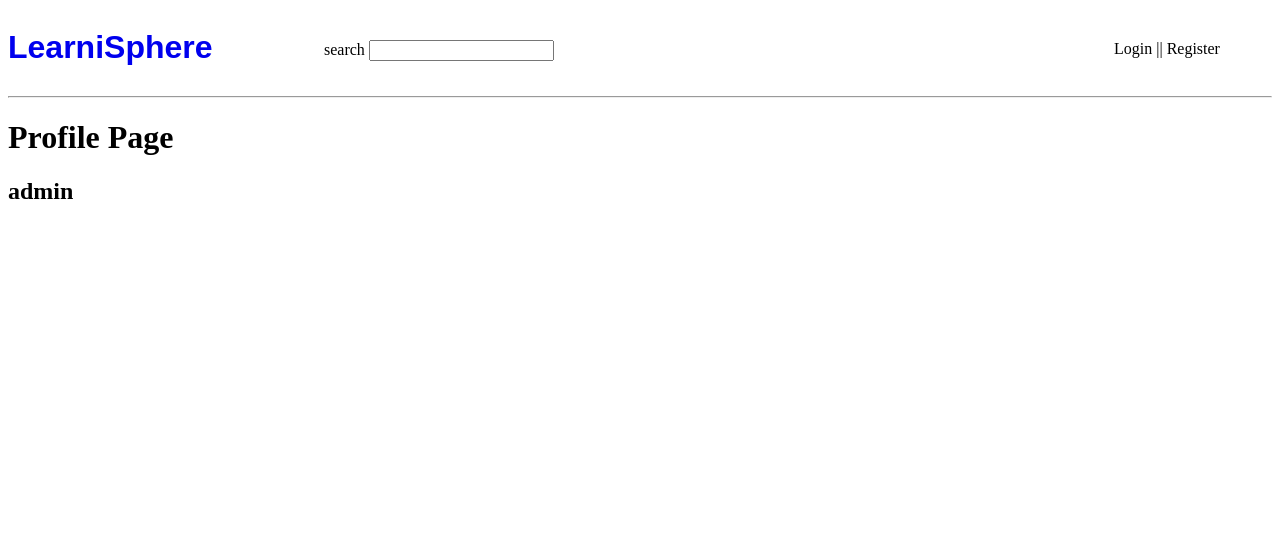
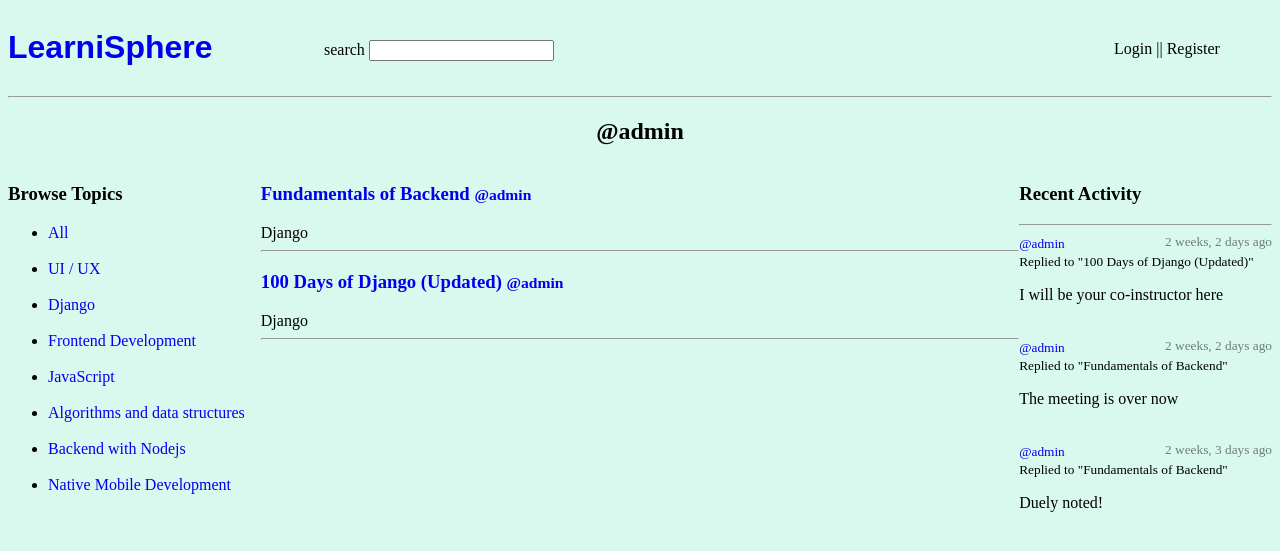
Before and after one commit to Gideon-Tee/LearniSphere, a Django app: page /profile/1 in a window 1280 px wide. Shown: the top 551 px of the page. Run offline with Django 5.2, Linux system fonts and the light colour scheme; data comes from the database, SQL or seed files in the repository.

Commit message:
static files setup

```diff
--- a/LearniSphere/LearniSphere/settings.py
+++ b/LearniSphere/LearniSphere/settings.py
@@ -117,6 +117,7 @@ USE_TZ = True
 # https://docs.djangoproject.com/en/5.0/howto/static-files/
 
 STATIC_URL = 'static/'
+STATICFILES_DIRS = [BASE_DIR/'static']
 
 # Default primary key field type
 # https://docs.djangoproject.com/en/5.0/ref/settings/#default-auto-field
--- a/LearniSphere/core/templates/core/profile.html
+++ b/LearniSphere/core/templates/core/profile.html
@@ -2,6 +2,25 @@
 
 
 {% block content %}
-    <h1>Profile Page</h1>
-    <h2>{{user_.username}}</h2>
+<style>
+    .profile-container {
+        display: grid;
+        grid-template-columns: 1fr 3fr 1fr;
+    }
+</style>
+<h2 style="text-align: center;">@{{user_.username}}</h2>
+<div class="profile-container">
+    <div>
+        {% include 'core/topics_component.html' %}
+
+    </div>
+
+    <div>
+        {% include 'core/feed_component.html' %}
+    </div>
+
+    <div>
+        {% include 'core/activity_component.html' %}
+    </div>
+</div>
 {% endblock content %}
--- a/LearniSphere/core/views.py
+++ b/LearniSphere/core/views.py
@@ -115,8 +115,14 @@ def delete_room(request, pk):
 
 def profile(request, pk):
     user = User.objects.get(id=int(pk))
+    rooms = user.room_set.all()
+    room_messages = user.message_set.all()
+    topics = Topic.objects.all()
     context = {
-        'user_': user
+        'user_': user,
+        'rooms': rooms,
+        'room_messages': room_messages,
+        'topics': topics
     }
     return render(request, 'core/profile.html', context)
 
--- /dev/null
+++ b/LearniSphere/static/styles/main.css
@@ -0,0 +1,3 @@
+body {
+    background-color: rgb(218, 249, 238);
+}
--- a/LearniSphere/templates/main.html
+++ b/LearniSphere/templates/main.html
@@ -1,9 +1,11 @@
+{% load static %}
 <!DOCTYPE html>
 <html lang="en">
 <head>
     <meta charset="UTF-8">
     <meta name="viewport" content="width=device-width, initial-scale=1.0">
     <title>LearniSphere</title>
+    <link rel="stylesheet" href="{% static 'styles/main.css' %}">
 </head>
 <body>
     {% include 'navbar.html' %}
```
